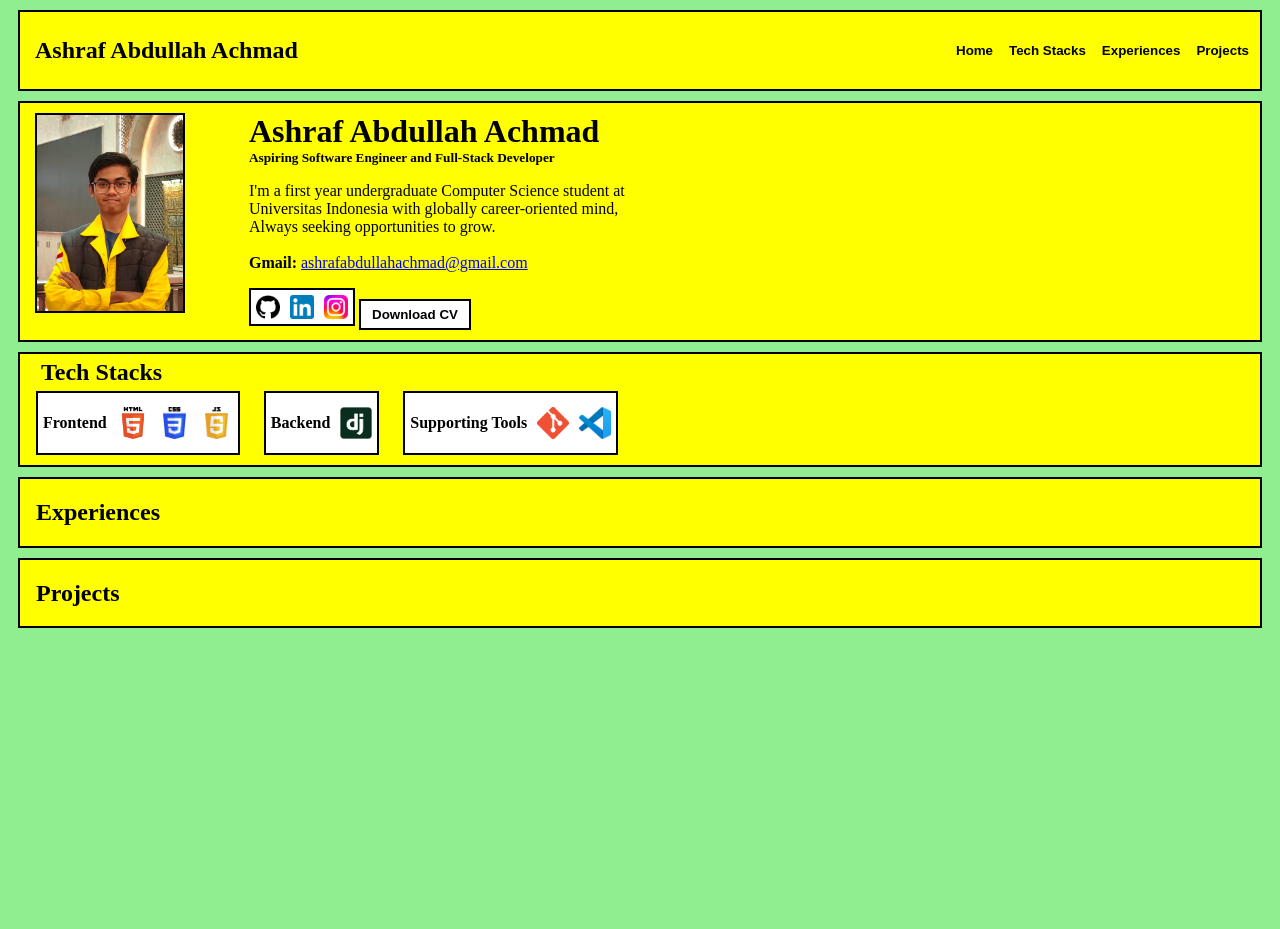
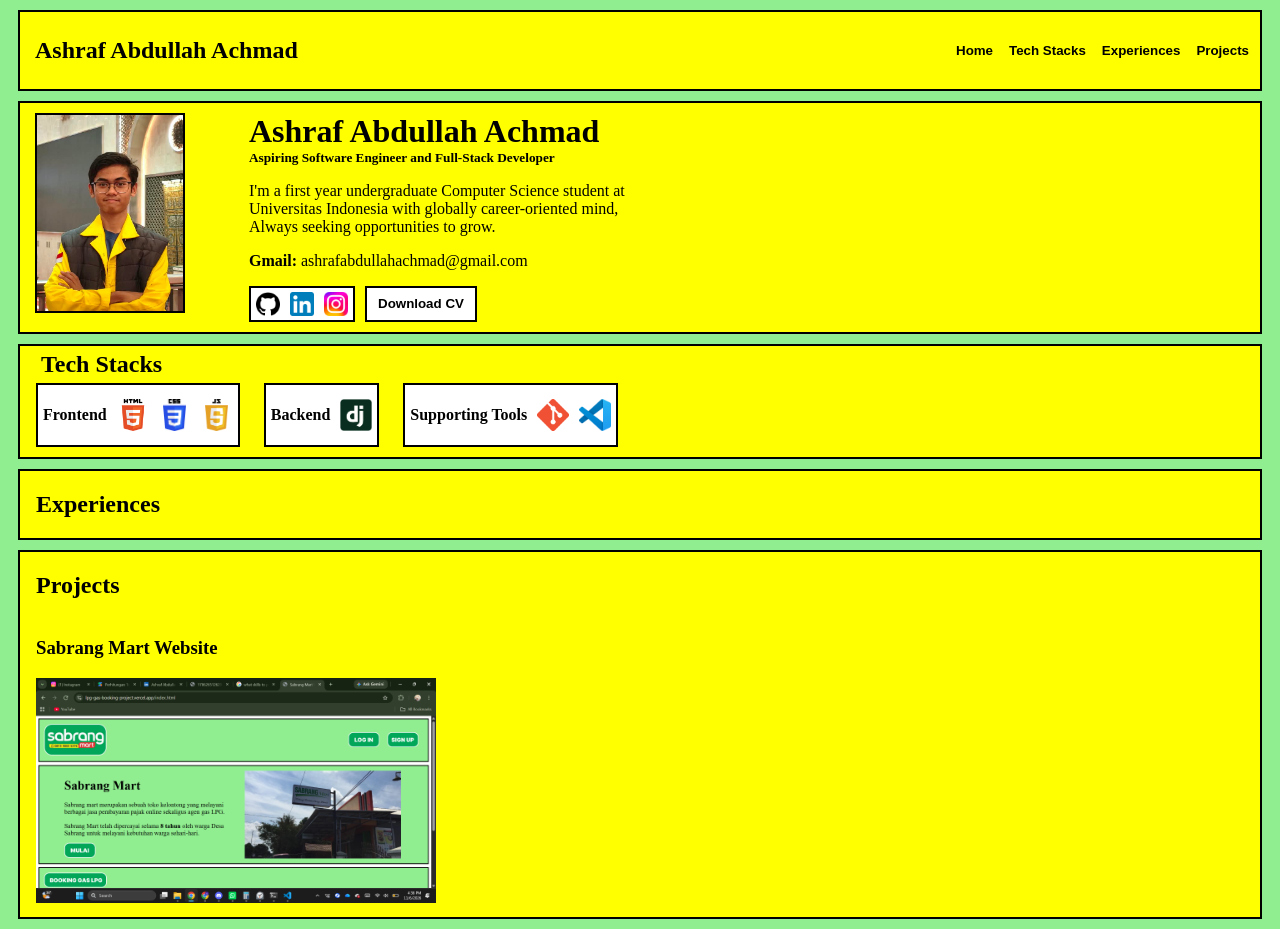
Before and after one commit to Carroties/proyek-fuki-portofolio, a plain HTML site: page index.html in a window 1280 px wide. Before the commit the page ends 800 px from the top, so only its background shows below. Drawn offline with Linux system fonts and the light colour scheme.

Commit message:
Makasih Fahri

```diff
--- a/index.html
+++ b/index.html
@@ -6,7 +6,10 @@
         <title>Portofolio Ashraf</title>
         <link rel="stylesheet" href="style.css">
     </head>
+
     <body>
+
+        <nav>
             <div class="navbar">
                 <div class="navbar-name">
                     <h2>
@@ -28,6 +31,7 @@
                     </button>
                 </div>
             </div>
+        </nav>
 
         <div class="profile">
             <div class="profile-photo">
@@ -45,14 +49,13 @@
                         I'm a first year undergraduate Computer Science student
                         at <br> Universitas Indonesia with globally career-oriented
                         mind, <br> Always seeking opportunities to grow.
-
-                        <br>
-
-                        <br>
+                    </p>
+                    <p>
                         <strong>Gmail:</strong>
                         <a href="mailto:ashrafabdullahachmad@gmail.com">ashrafabdullahachmad@gmail.com</a>
                     </p>
 
+                    <div class="flex">
                         <div class="profile-description-paragraph-social">
                             <a href="https://github.com/Carroties">
                                 <img src="photos/github-logo.png">
@@ -67,8 +70,12 @@
 
                         <div class="profile-description-paragraph-cv">
                             <button id="cv">
+                                <a href="downloads/CV ATS Ashraf (2).pdf">
                                     Download CV
+                                </a>
                             </button>
+                        </div>
+
                     </div>
                 </div>
             </div>
@@ -115,9 +122,28 @@
         </div>
 
         <div class="project">
+            <div class="project-title">
                 <h2>
                     Projects
                 </h2>
             </div>
+
+            <div class="project-content">
+                <div class="project-content-description">
+                    <h3>Sabrang Mart Website</h3>
+                </div>
+
+                <div class="project-content-image">
+                    <img src="photos/sabrangmart-website.png">
+                </div>
+
+            </div>
+
+        </div>
     </body>
+
+    <footer>
+        <fuck fahri>
+        </fuck>
+    </footer>
 </html>
--- a/style.css
+++ b/style.css
@@ -24,23 +24,13 @@ button {
 }
 
 .navbar,
-.profile,
-.experience,
-.project {
+.profile {
     background: yellow;
     Margin: 10px;
     border: 2px black solid;
     display: flex;
     padding-left: 16px;
     gap: 64px;
-
-}
-
-.tech_stack {
-    background: yellow;
-    Margin: 10px;
-    border: 2px black solid;
-    display: flex;
 }
 
 .navbar {
@@ -92,16 +82,17 @@ button {
             .profile-description-paragraph-social,
             .profile-description-paragraph-cv {
                 background: white;
-                display: inline-flex;
+                display: flex;
                 align-content: row;
+                align-items: center;
                 gap: 10px;
                 padding: 5px;
                 border: 2px black solid;
+                height: 36px;
 
                 img {
                     display: block;
                     width: 24px;
-                    height: 24px;
                 }
             }
     }
@@ -112,6 +103,9 @@ button {
     flex-direction: column;
     padding-left: 16px;
     padding-bottom: 10px;
+    background: yellow;
+    Margin: 10px;
+    border: 2px black solid;
 
     .tech_stack-title {
         h2 {
@@ -145,3 +139,49 @@ button {
         }
     }
 }
+
+.experience {
+    background: yellow;
+    Margin: 10px;
+    border: 2px black solid;
+    display: flex;
+    padding-left: 16px;
+}
+
+.project {
+    display: flex;
+    flex-direction: column;
+    padding-left: 16px;
+    padding-bottom: 10px;
+    background: yellow;
+    Margin: 10px;
+    border: 2px black solid;
+
+    .project-title {
+
+    }
+
+    .project-content {
+        img {
+            width: 400px;
+
+        }
+    }
+}
+
+.flex{
+    display: flex;
+    gap: 10px;
+    align-items: center;
+}
+
+#cv a,
+.profile-description-paragraph a {
+    text-decoration: none;
+    color: black;
+
+}
+
+#cv a:hover{
+    color: lightgreen;
+}
```
Also changed, not shown: photos/sabrangmart-website.png (added), 1 other file. Lines whose indentation alone changed are shown as unchanged.
